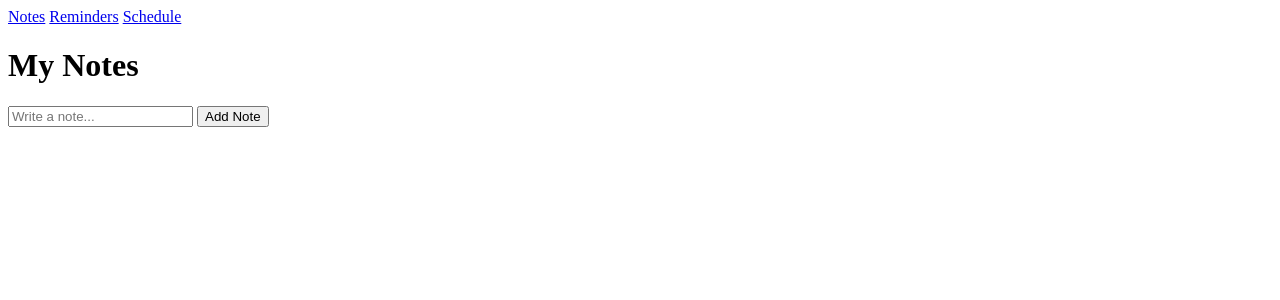
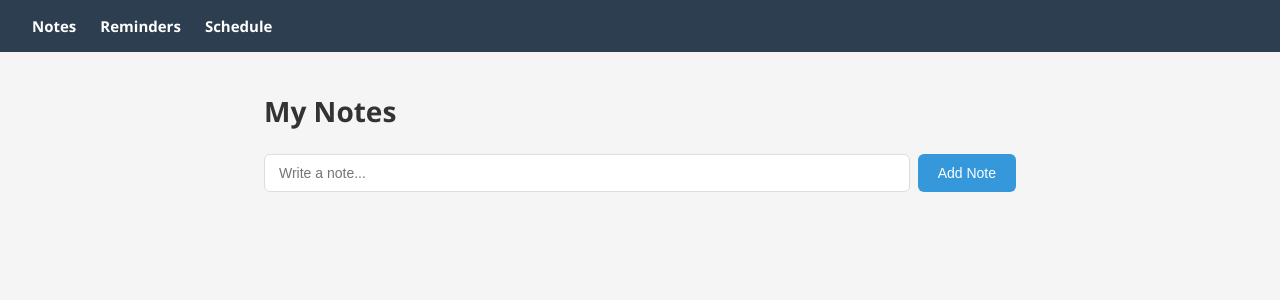
Before and after one commit to stjp777/noted-app, a Flask app: page / in a window 1280 px wide. Shown: the top 300 px of the page. Run offline with Flask 3, Linux system fonts and the light colour scheme.

Commit message:
Add CSS styling and fix button alignment

```diff
--- a/static/style.css
+++ b/static/style.css
@@ -0,0 +1,120 @@
+* {
+    margin: 0;
+    padding: 0;
+    box-sizing: border-box;
+}
+
+body {
+    font-family: 'Segoe UI', sans-serif;
+    background-color: #f5f5f5;
+    color: #333;
+}
+
+nav {
+    background-color: #2c3e50;
+    padding: 16px 32px;
+    display: flex;
+    gap: 24px;
+}
+
+nav a {
+    color: white;
+    text-decoration: none;
+    font-weight: 600;
+    font-size: 15px;
+}
+
+nav a:hover {
+    color: #3498db;
+}
+
+main {
+    max-width: 800px;
+    margin: 40px auto;
+    padding: 0 24px;
+}
+
+h1 {
+    font-size: 28px;
+    margin-bottom: 24px;
+}
+
+h3 {
+    font-size: 16px;
+    color: #7f8c8d;
+    text-transform: uppercase;
+    letter-spacing: 1px;
+    margin: 24px 0 8px 0;
+}
+
+form {
+    display: flex;
+    gap: 8px;
+    margin-bottom: 24px;
+}
+
+input[type="text"],
+input[type="time"],
+select {
+    padding: 10px 14px;
+    border: 1px solid #ddd;
+    border-radius: 6px;
+    font-size: 14px;
+    flex: 1;
+}
+
+input[type="text"]:focus,
+input[type="time"]:focus,
+select:focus {
+    outline: none;
+    border-color: #3498db;
+}
+
+button[type="submit"] {
+    padding: 10px 20px;
+    background-color: #3498db;
+    color: white;
+    border: none;
+    border-radius: 6px;
+    font-size: 14px;
+    cursor: pointer;
+}
+
+button[type="submit"]:hover {
+    background-color: #2980b9;
+}
+
+ul {
+    list-style: none;
+    display: flex;
+    flex-direction: column;
+    gap: 8px;
+}
+
+li {
+    background-color: white;
+    padding: 14px 16px;
+    border-radius: 8px;
+    border: 1px solid #eee;
+    display: flex;
+    align-items: center;
+    gap: 12px;
+}
+
+li span {
+    flex: 1;
+}
+
+li form {
+    display: flex;
+    alighn-items: center;
+    margin: 0;
+}
+
+.toggle-btn {
+    background: none;
+    border: none;
+    font-size: 20px;
+    cursor: pointer;
+    padding: 0;
+}
--- a/templates/index.html
+++ b/templates/index.html
@@ -13,7 +13,7 @@
     <ul>
         {% for note in notes %}
             <li>
-                {{ note.content }}
+                <span>{{ note.content }}</span>
                 <form action="/delete/{{ note.id }}" method="POST" style="display:inline;">
                     <button type="submit">Delete</button>
                 </form>
--- a/templates/reminders.html
+++ b/templates/reminders.html
@@ -15,7 +15,7 @@ content %}
       method="POST"
       style="display: inline"
     >
-      <button type="submit">
+      <button type="submit" class="toggle-btn">
         {% if reminder.done %}✅{% else %}⬜{% endif %}
       </button>
     </form>
```
